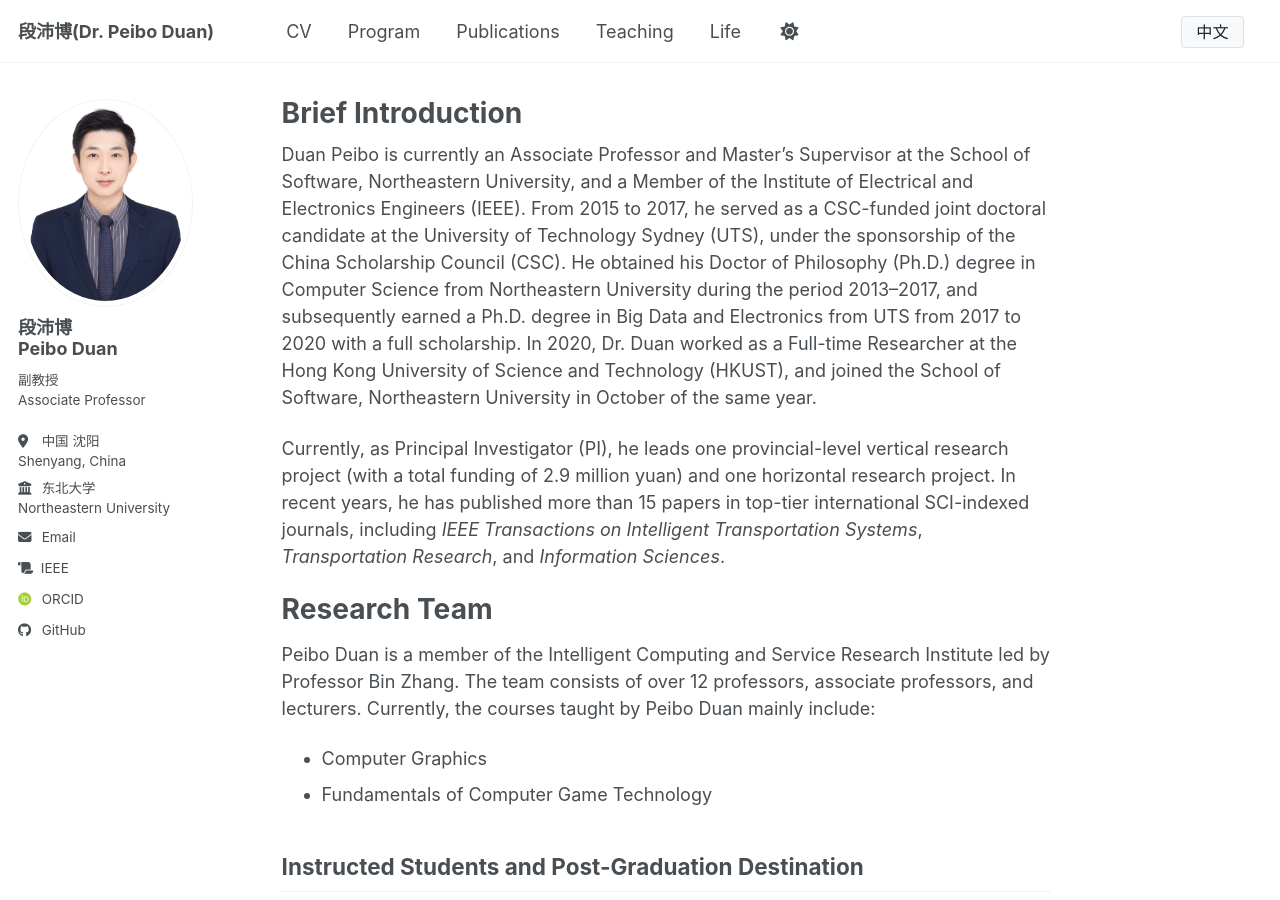
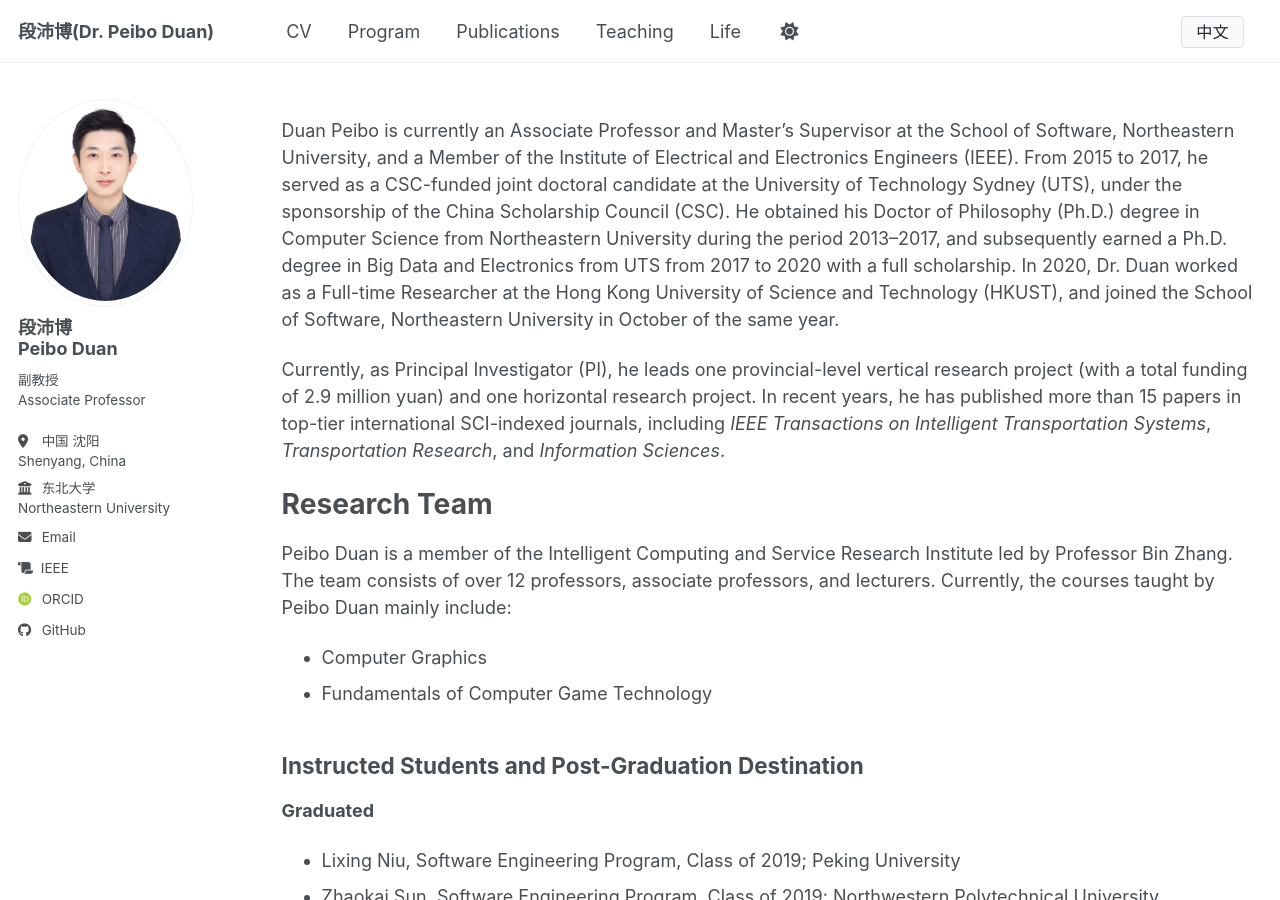
Before and after one commit to aurora76/peiboduan, a Jekyll site: the page built from _pages/about.md, in a window 1280 px wide and 900 px high. Built offline with Jekyll 4.4.1, drawn with Linux system fonts in a browser that asks for light colours; some web fonts are replaced; a script bundle is joined from its source files by our own code; library files that are not in the unit come from our copies.

Commit message:
Update about.md

```diff
--- a/_pages/about.md
+++ b/_pages/about.md
@@ -1,7 +1,9 @@
 ---
+layout: archive
+# title: ""
 permalink: /about/
-title: "Brief Introduction"
 lang: en
+
 author_profile: true
 
 redirect_from:
```
